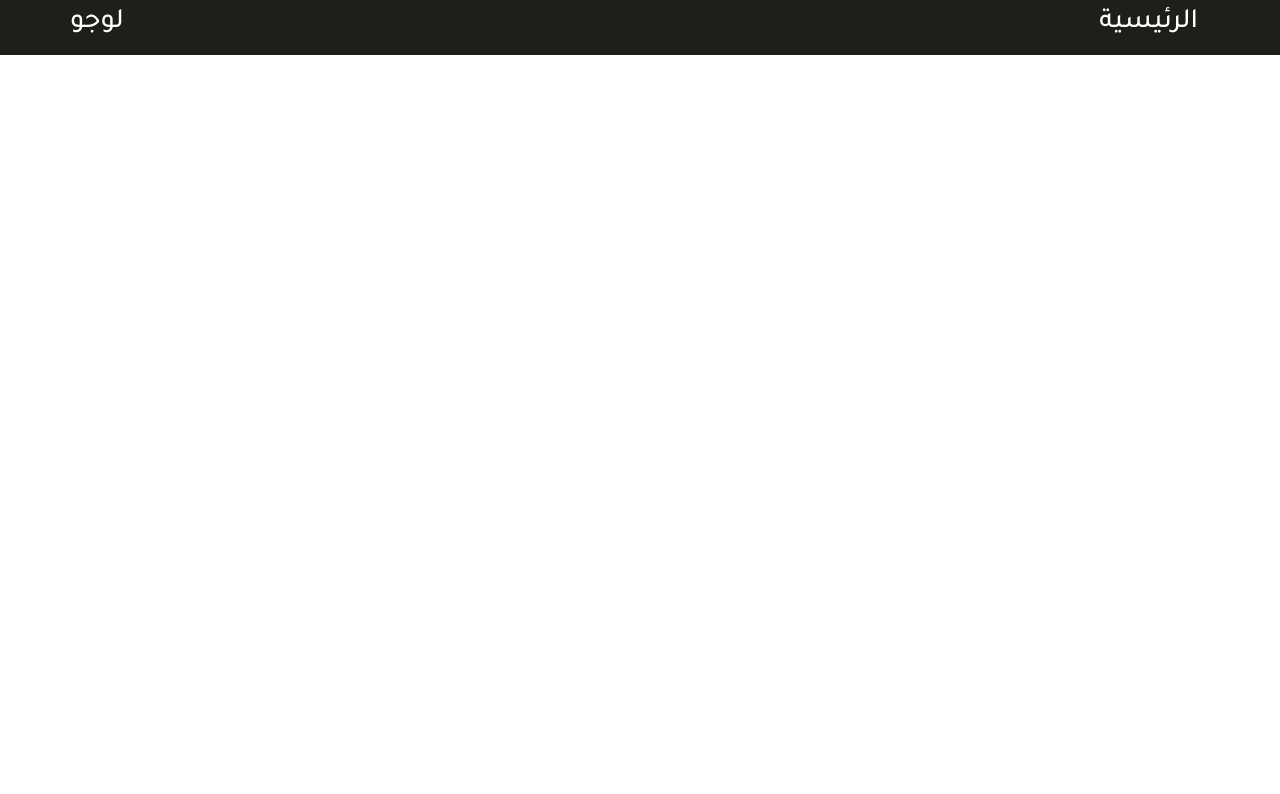
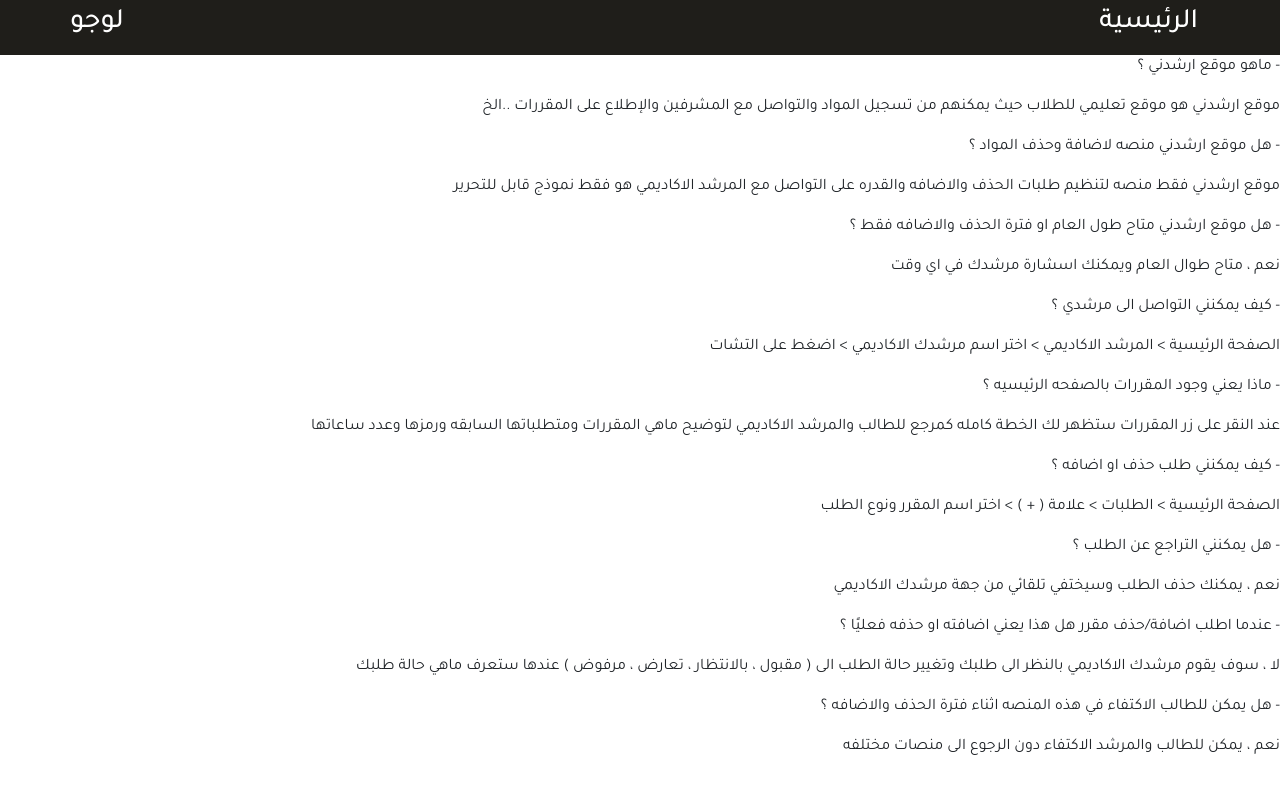
Before and after one commit to khaledKaramMahmoud/-, a plain HTML site: page المقررات/qs.html in a window 1280 px wide. Drawn offline with nearby package versions, Linux system fonts and the light colour scheme.

Commit message:
Add files via upload

```diff
--- a/المقررات/qs.html
+++ b/المقررات/qs.html
@@ -5,7 +5,7 @@
     <meta charset="UTF-8" />
     <meta http-equiv="X-UA-Compatible" content="IE=edge" />
     <meta name="viewport" content="width=device-width, initial-scale=1.0" />
-    <title>offers</title>
+    <title>الأسئلة الشائعة</title>
     <link rel="stylesheet" href="css/index.css" />
     <!-- bootstrap -->
     <link href="https://cdn.jsdelivr.net/npm/bootstrap@5.2.1/dist/css/bootstrap.min.css" rel="stylesheet" />
@@ -31,9 +31,44 @@
         </div>
     </nav>
 
-
-    </div>
-  </div>
+   <div class="commonqs">
+         <section>
+            <p>- ماهو موقع ارشدني ؟</p>
+            <p>موقع ارشدني هو موقع تعليمي للطلاب حيث يمكنهم من تسجيل المواد والتواصل مع المشرفين  والإطلاع على المقررات  ..الخ</p>
+         </section>
+         <section>
+            <p>- هل موقع ارشدني منصه لاضافة وحذف المواد ؟</p>
+            <p>موقع ارشدني فقط منصه لتنظيم طلبات الحذف والاضافه والقدره على التواصل مع المرشد الاكاديمي هو فقط نموذج قابل للتحرير</p>
+         </section>
+         <section>
+            <p>- هل موقع ارشدني متاح طول العام او فترة الحذف والاضافه فقط ؟</p>
+            <p>نعم ، متاح طوال العام ويمكنك اسشارة مرشدك في اي وقت</p>
+         </section>
+         <section>
+            <p>- كيف يمكنني التواصل الى مرشدي ؟</p>
+            <p>الصفحة الرئيسية > المرشد الاكاديمي > اختر اسم مرشدك الاكاديمي > اضغط على التشات</p>
+         </section>
+         <section>
+            <p>- ماذا يعني وجود المقررات بالصفحه الرئيسيه ؟</p>
+            <p>عند النقر على زر المقررات ستظهر لك الخطة كامله كمرجع للطالب والمرشد الاكاديمي لتوضيح ماهي المقررات ومتطلباتها السابقه ورمزها وعدد ساعاتها</p>
+         </section>
+         <section>
+            <p>- كيف يمكنني طلب حذف او اضافه ؟</p>
+            <p>الصفحة الرئيسية > الطلبات > علامة ( + ) > اختر اسم المقرر ونوع الطلب</p>
+         </section>
+         <section>
+            <p>- هل يمكنني التراجع عن الطلب ؟</p>
+            <p>نعم ، يمكنك حذف الطلب وسيختفي تلقائي من جهة مرشدك الاكاديمي</p>
+         </section>
+         <section>
+            <p>- عندما اطلب اضافة/حذف مقرر هل هذا يعني اضافته او حذفه فعليًا ؟</p>
+            <p>لا ، سوف يقوم مرشدك الاكاديمي بالنظر الى طلبك وتغيير حالة الطلب الى ( مقبول ، بالانتظار ، تعارض ، مرفوض ) عندها ستعرف ماهي حالة طلبك</p>
+         </section>
+         <section>
+            <p>- هل يمكن للطالب الاكتفاء في هذه المنصه اثناء فترة الحذف والاضافه ؟</p>
+            <p>نعم ، يمكن للطالب والمرشد الاكتفاء دون الرجوع الى منصات مختلفه</p>
+         </section>
+   </div>
 </body>
 
 </html>
```
